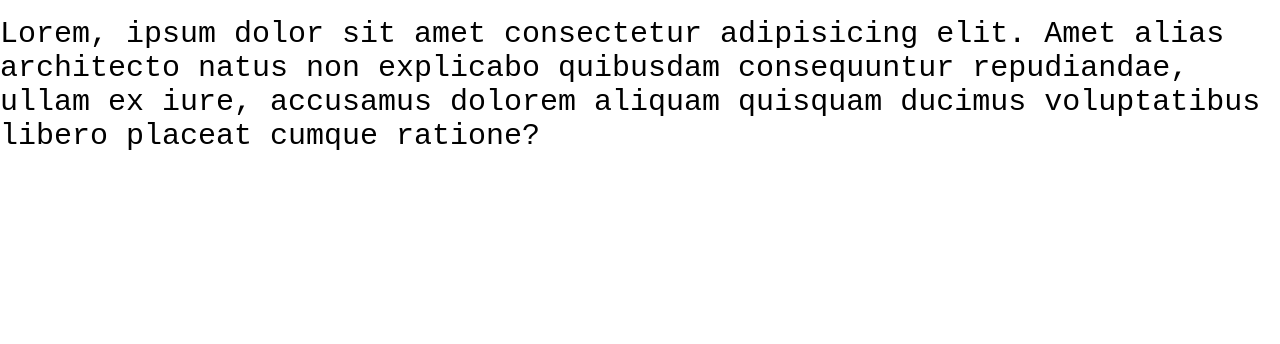
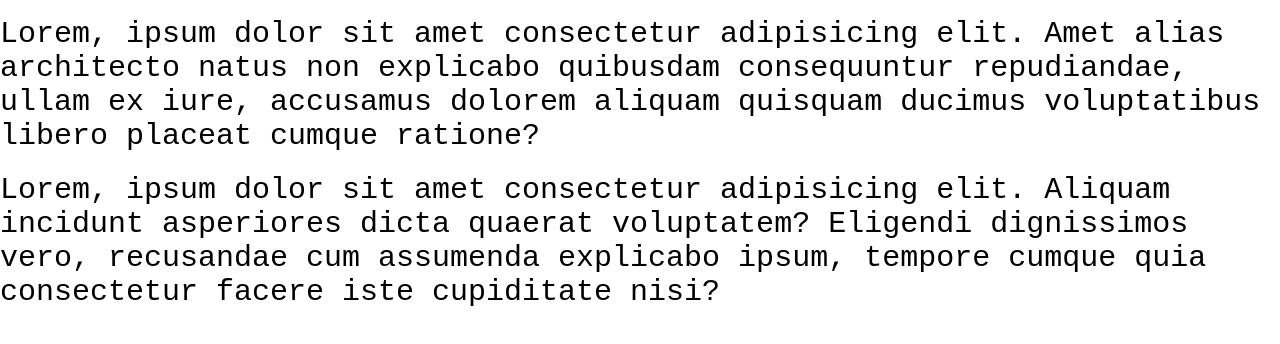
Before and after one commit to it-academy-frontend/git-lessons, a plain HTML site: page index.html in a window 1280 px wide. Shown: the part 102-446 px from the top of the page. Drawn offline with Linux system fonts and the light colour scheme.

Commit message:
added new tag p

```diff
--- a/index.html
+++ b/index.html
@@ -15,5 +15,6 @@
 
     <p>Lorem, ipsum dolor sit amet consectetur adipisicing elit. Amet alias architecto natus non explicabo quibusdam consequuntur repudiandae, ullam ex iure, accusamus dolorem aliquam quisquam ducimus voluptatibus libero placeat cumque ratione?</p>
 
+    <p>Lorem, ipsum dolor sit amet consectetur adipisicing elit. Aliquam incidunt asperiores dicta quaerat voluptatem? Eligendi dignissimos vero, recusandae cum assumenda explicabo ipsum, tempore cumque quia consectetur facere iste cupiditate nisi?</p>
 </body>
 </html>
```
